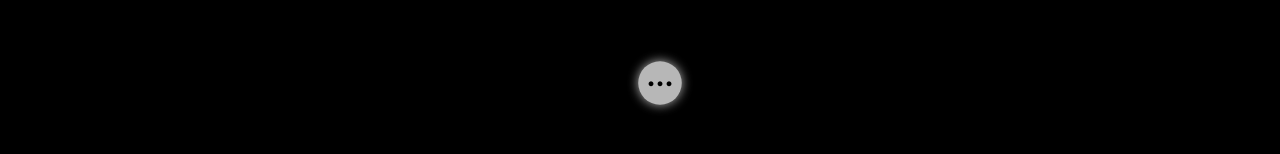
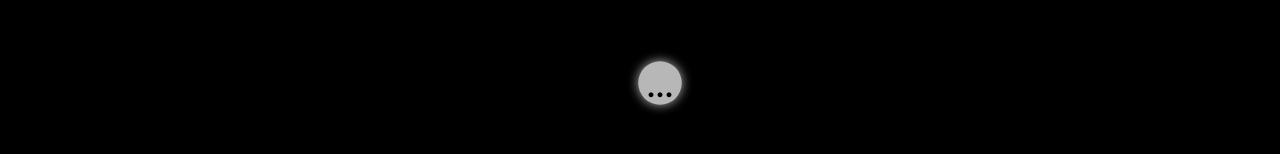
Before and after one commit to VikzG/Portfolio, a React (Create React App) app: page / in a window 1280 px wide. Shown: the part 1334-1488 px from the top of the page. Built offline with nearby package versions, Linux system fonts and the light colour scheme.

Commit message:
btn phrases

```diff
--- a/package.json
+++ b/package.json
@@ -18,6 +18,7 @@
     "react": "^18.2.0",
     "react-countup": "^6.5.0",
     "react-dom": "^18.2.0",
+    "react-icons": "^5.0.1",
     "react-loader-spinner": "^5.4.5",
     "react-responsive-carousel": "^3.2.23",
     "react-router-dom": "^6.12.1",
--- a/src/pages/About/index.jsx
+++ b/src/pages/About/index.jsx
@@ -6,6 +6,7 @@ import Footer from "../../components/Footer";
 import { useRef,useState,useEffect } from 'react';
 import { motion , useInView } from "framer-motion";
 import Particle from '../../components/Particle/Particle';
+import { VscDebugRestart } from "react-icons/vsc";
 
 
 function About() {
@@ -192,6 +193,7 @@ function About() {
                 animate={{
                   scale: isInView ? 1:0,
                 }}
+                whileTap={{ scale: 0.9 }}
                 transition= {{
                   duration: 1,
                   delay: 1.5,
@@ -200,7 +202,8 @@ function About() {
         >
         <motion.div className="point"
         onClick={handleClick}
-        >...</motion.div>
+        >{activePhraseIndex === phrases.length - 1 ? <VscDebugRestart /> : '...'}
+        </motion.div>
         </motion.div>
       </motion.div>
       <Footer />
--- a/src/pages/About/style.scss
+++ b/src/pages/About/style.scss
@@ -110,6 +110,9 @@
 
   .point {
     position: absolute;
+    display: flex;
+    align-items: center;
+    justify-content: center;
     bottom: -50px; /* Positionne le point au-dessous du texte */
     left: 50%; /* Centre horizontalement */
     transform: translateX(-50%);
@@ -119,8 +122,6 @@
     border-radius: 50%;
     text-transform:uppercase;
     color: black;
-    text-align: center;
-    line-height: 20px;
     box-shadow: 0 0 10px white; /* Halo blanc autour du point */
     animation: pulse 1s infinite alternate; /* Animation pulsante */}
 
@@ -157,9 +158,7 @@
         left: 45%; /* Centre horizontalement */
         width: 30px; /* Largeur du point */
         height: 30px; /* Hauteur du point */
-      }
-
-}
+}}
 
 @keyframes pulse {
     from {
```
Also changed, not shown: 1 other file (tests, documents, lock files or other folders).
